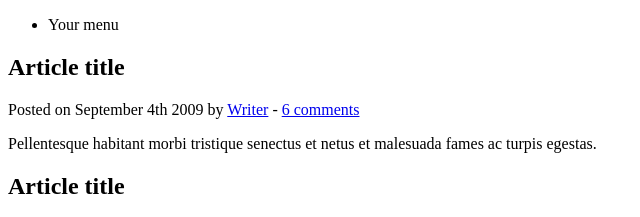
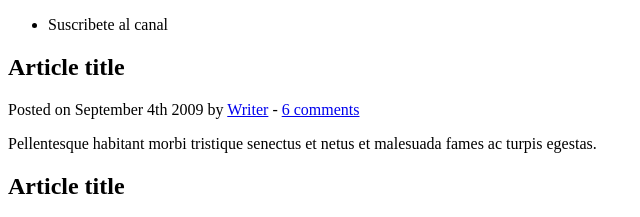
Before and after one commit to ggsscc1/demo-repo2, a plain HTML site: page index.html in a window 1280 px wide. Shown: the top 217 px of the page, 0-640 px from the left. Drawn offline with Linux system fonts and the light colour scheme.

Commit message:
Se modifico el titulo

```diff
--- a/index.html
+++ b/index.html
@@ -4,7 +4,7 @@
 
 <head>
 	<meta http-equiv="Content-Type" content="text/html; charset=UTF-8" />
-	<title>Your Website</title>
+	<title>Mito code</title>
 </head>
 
 <body>
@@ -12,7 +12,7 @@
 	<header>
 		<nav>
 			<ul>
-				<li>Your menu</li>
+				<li>Suscribete al canal</li>
 			</ul>
 		</nav>
 	</header>
```
